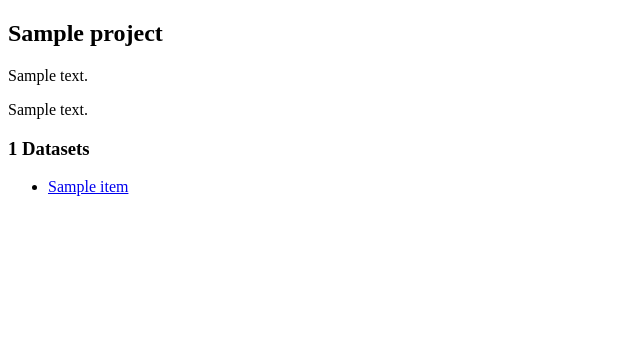
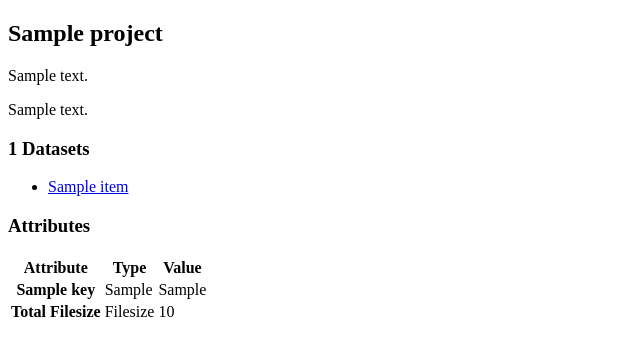
Before and after one commit to rbturnbull/django-crunch, a Django app: template crunch/templates/crunch/project_detail.html in a window 1280 px wide. Shown: the part 44-400 px from the top of the page, without its empty margins (0-640 px from the left). Run offline with Django 4.2, Linux system fonts and the light colour scheme; the template is opened without the code that fills it: most values are stand-ins (such as "Sample title", 1, 10 or a date in 2020).

Commit message:
adding total filesize to item

```diff
--- a/crunch/templates/crunch/project_detail.html
+++ b/crunch/templates/crunch/project_detail.html
@@ -61,6 +61,47 @@
     {% endfor %}
     </ul>
 
+    <h3>Attributes</h3>
+
+    <table class="table table-striped">
+        <thead>
+          <tr>
+            <th scope="col">Attribute</th>
+            <th scope="col">Type</th>
+            <th scope="col">Value</th>
+            {% if request.user.is_staff %}
+            <th scope="col">Admin</th>
+            {% endif %}
+          </tr>
+        </thead>
+        <tbody>
+            {% for attribute in project.attributes.all %}
+            <tr>
+                <th scope="row">{{attribute.key}}</th>
+                <td>{{attribute.type_str}}</td>
+                <td>{{attribute.value_html}}</td>
+                {% if request.user.is_staff %}
+                <td>
+                    <a href="{{ attribute.get_admin_url }}" class="btn btn-outline-primary btn-sm chk-saved" data-toggle="tooltip" data-placement="bottom" title="Edit Attribute">
+                        <i class="fas fa-tools"></i>
+                    </a>
+                </td>
+                {% endif %}
+
+            </tr>
+            {% endfor %}
+            <tr>
+                <th scope="row">Total Filesize</th>
+                <td>Filesize</td>
+                <td>{{ project.descendant_total_filesize_readable }}</td>
+                {% if request.user.is_staff %}
+                <td>
+                </td>
+                {% endif %}
+            </tr>
+        </tbody>
+      </table>
+
 </div>
 
 {% endblock content %}
--- a/pyproject.toml
+++ b/pyproject.toml
@@ -1,6 +1,6 @@
 [tool.poetry]
 name = "django-crunch"
-version = "0.1.6"
+version = "0.1.7"
 description = "A data processing orcestration tool."
 authors = ["Robert Turnbull <robert.turnbull@unimelb.edu.au>"]
 license = "Apache-2.0"
```
Also changed, not shown: crunch/django/app/models.py (+27 -13 lines), crunch/templates/crunch/dataset_detail.html (+12 -1 lines).
